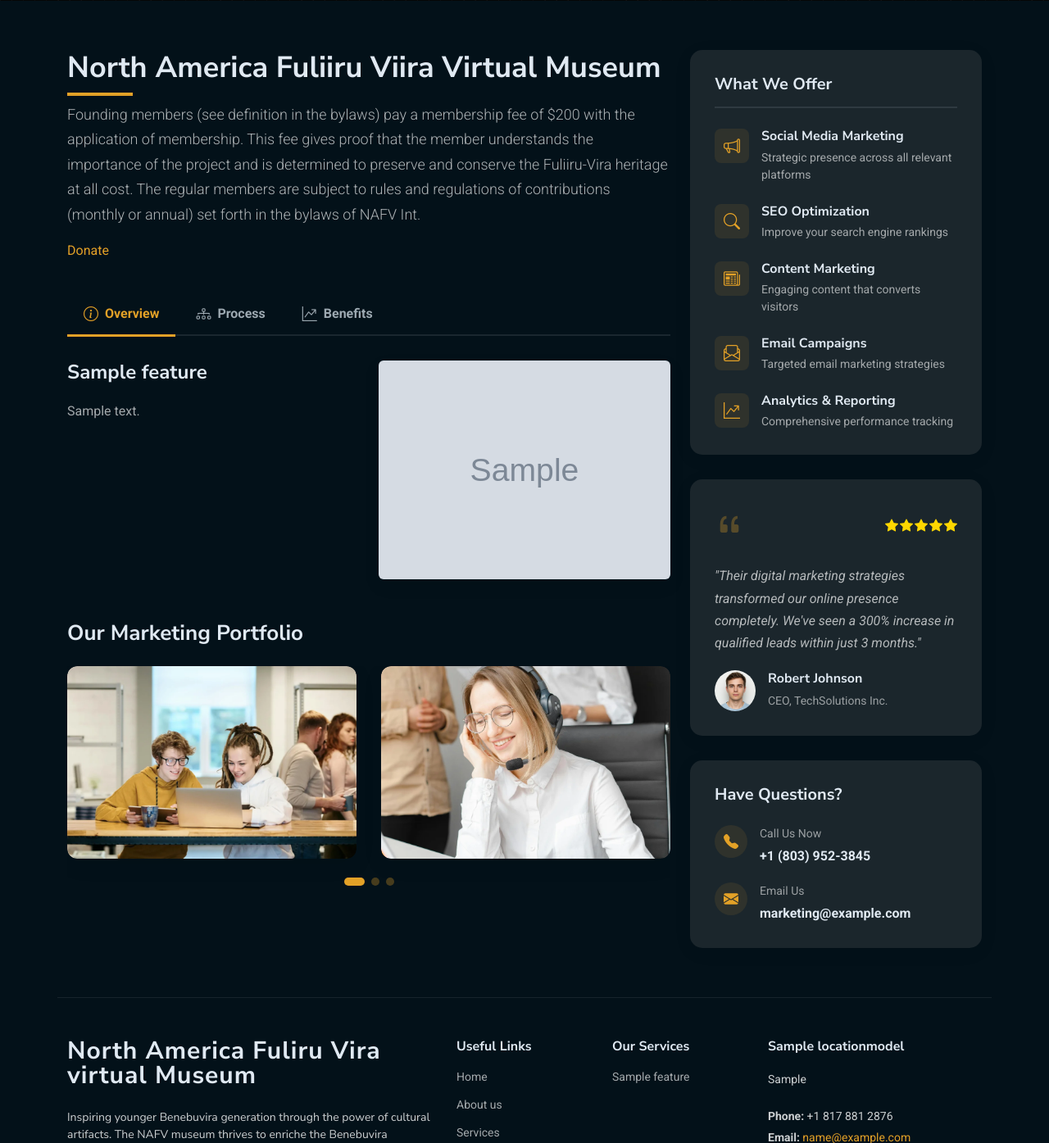
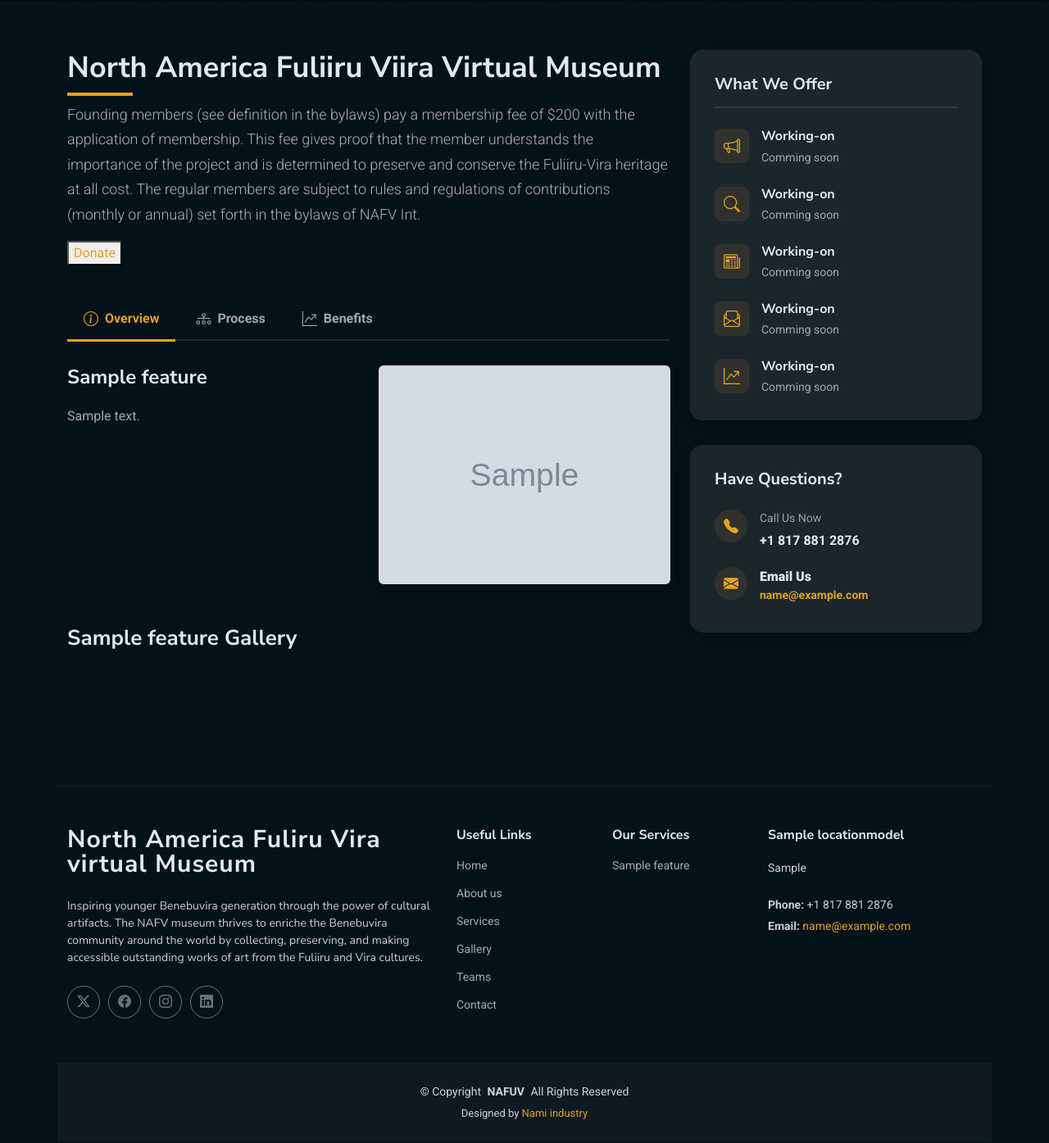
Before and after one commit to nami9090/Nami-industry-web-template---Django, a Django app: page /service-details/1/ in a window 1280 px wide. Shown: the part 363-1758 px from the top of the page at 82% size. After the commit the page ends 1729 px from the top, so only its background shows below. Run offline with Django 5.2, Linux system fonts and the light colour scheme; tables that the repository leaves empty hold one stand-in row (values such as "Sample post"); grey boxes marked "Sample" are stand-in pictures; some libraries are stand-ins or nearby versions.

Commit message:
pre-end service/id page

```diff
--- a/myapp/urls.py
+++ b/myapp/urls.py
@@ -1,4 +1,5 @@
 from django.urls import path
+from django.conf.urls import handler404
 from . import views
 
 urlpatterns = [
@@ -11,5 +12,10 @@ urlpatterns = [
     path('logout', views.logout, name='logout'),
     path('post/<str:pk>', views.post, name='post'),
     path('produit', views.produit_viz, name='produit'),
-    path('ajouter_produit', views.ajouter_image, name='ajouter_produit')
+    path('ajouter_produit', views.ajouter_image, name='ajouter_produit'),
+
+    #not in use
+    path('starter', views.starter_page, name='starter')
+    #
 ]
+handler404 = 'views.custom_404'
--- a/myapp/views.py
+++ b/myapp/views.py
@@ -79,11 +79,23 @@ def service(request, pk):
     locations = LocationModel.objects.all()
     emails = EmailModel.objects.all()
     features = Feature.objects.all()
+    galleryArtSociety = ArtSocietyModel.objects.all()
+    languageCusts =  LanguageCustomsModel.objects.all()
+    fuliruGallerys = FuliruGalleyModel.objects.all()
+    viraGallerys = ViraGalleyModel.objects.all()
+    elements = More_Culture.objects.all()
+    emails = EmailModel.objects.all()
     context = {
         'feature':feature,
         'locations':locations,
         'emails':emails,
-        'features':features
+        'features':features,
+        'artGallery':galleryArtSociety,
+        'language':languageCusts,
+        'fuliru':fuliruGallerys,
+        'vira':viraGallerys,
+        'element':elements,
+        'emails':emails
     }
     return render(request, 'service-details.html', context)
 
@@ -149,3 +161,11 @@ def produit_viz(request):
 def more_culture(request):
     elements = More_Culture.objects.all()
     return render(request,'index.html', {'elements':elements})
+
+def starter_page(request):
+    return render(request, 'starter-page.html')
+
+from django.shortcuts import render
+
+def custom_404(request, exception):
+    return render(request, '404.html', status=404)
--- a/myproject/settings.py
+++ b/myproject/settings.py
@@ -28,11 +28,12 @@ SECRET_KEY = 'django-insecure-y!9vfll!c1g2#k_j^k)99hri%n&x%eh(zn)x=108e#xuwvda#f
 
 # SECURITY WARNING: don't run with debug turned on in production!
 
-DEBUG = True
+DEBUG = False
 
 ALLOWED_HOSTS = [
     # 'nami-industry-web-template-django.onrender.com'
     # 'nafuv.org'
+    '*'
 ]
 
 
--- a/templates/service-details.html
+++ b/templates/service-details.html
@@ -94,7 +94,9 @@
                 <p class="lead">
                   Founding members (see definition in the bylaws) pay a membership fee of $200 with the application of membership. This fee gives proof that the member understands the importance of the project and is determined to preserve and conserve the Fuliiru-Vira heritage at all cost. The regular members are subject to rules and regulations of contributions (monthly or annual) set forth in the bylaws of NAFV Int.
                 </p>
+                <button>
                   <a class="btn-getstarted" href="/#contact">Donate</a>
+                </button>
               </div>
 
               <div class="service-tabs" data-aos="fade-up" data-aos-delay="200">
@@ -120,6 +122,7 @@
 
                   <div class="tab-pane fade show active" id="service-details-tab-1" role="tabpanel" aria-labelledby="overview-tab">
                     <div class="row">
+                      <!--OVERVIEW-->
                       <div class="col-md-6">
                         <div class="content-block">
                           <h3>{{feature.name}}</h3>
@@ -134,6 +137,7 @@
 
                   <div class="tab-pane fade" id="service-details-tab-2" role="tabpanel" aria-labelledby="process-tab">
                     <div class="process-timeline">
+                      <!--PROCESS TAB-->
                       <div class="timeline-item">
                         <div class="timeline-marker">01</div>
                         <div class="timeline-content">
@@ -142,41 +146,19 @@
                         </div>
                       </div>
 
-                      <div class="timeline-item">
-                        <div class="timeline-marker">02</div>
-                        <div class="timeline-content">
-                          <h4>Strategy Development</h4>
-                          <p>Creating comprehensive marketing strategies tailored to your specific business objectives and target demographics.</p>
-                        </div>
-                      </div>
-
-                      <div class="timeline-item">
-                        <div class="timeline-marker">03</div>
-                        <div class="timeline-content">
-                          <h4>Implementation</h4>
-                          <p>Executing the marketing plan across various channels with precise targeting and creative content delivery.</p>
-                        </div>
-                      </div>
-
-                      <div class="timeline-item">
-                        <div class="timeline-marker">04</div>
-                        <div class="timeline-content">
-                          <h4>Analysis &amp; Optimization</h4>
-                          <p>Continuous monitoring, data analysis, and strategy refinement to maximize ROI and campaign effectiveness.</p>
-                        </div>
-                      </div>
                     </div>
                   </div>
 
                   <div class="tab-pane fade" id="service-details-tab-3" role="tabpanel" aria-labelledby="benefits-tab">
+                    <!--BENEFITS-->
                     <div class="row g-4">
                       <div class="col-md-6">
                         <div class="benefit-card">
                           <div class="benefit-icon">
                             <i class="bi bi-graph-up"></i>
                           </div>
-                          <h4>Increased Brand Visibility</h4>
-                          <p>Expand your digital footprint and reach more potential customers through targeted marketing efforts.</p>
+                          <h4>Work-on</h4>
+                          <p>Waiting...</p>
                         </div>
                       </div>
                       <div class="col-md-6">
@@ -184,8 +166,8 @@
                           <div class="benefit-icon">
                             <i class="bi bi-people"></i>
                           </div>
-                          <h4>Higher Engagement Rates</h4>
-                          <p>Create meaningful connections with your audience through relevant and compelling content strategies.</p>
+                          <h4>Work-on</h4>
+                          <p>Waiting...</p>
                         </div>
                       </div>
                       <div class="col-md-6">
@@ -193,8 +175,8 @@
                           <div class="benefit-icon">
                             <i class="bi bi-cash-coin"></i>
                           </div>
-                          <h4>Improved ROI</h4>
-                          <p>Maximize your marketing budget with data-driven campaigns that deliver measurable results.</p>
+                          <h4>Work-on</h4>
+                          <p>Waiting...</p>
                         </div>
                       </div>
                       <div class="col-md-6">
@@ -202,8 +184,8 @@
                           <div class="benefit-icon">
                             <i class="bi bi-bar-chart-line"></i>
                           </div>
-                          <h4>Data-Driven Decisions</h4>
-                          <p>Make informed marketing choices based on comprehensive analytics and performance metrics.</p>
+                          <h4>Work-on</h4>
+                          <p>Waiting...</p>
                         </div>
                       </div>
                     </div>
@@ -212,7 +194,7 @@
               </div>
 
               <div class="service-gallery" data-aos="fade-up" data-aos-delay="300">
-                <h3>Our Marketing Portfolio</h3>
+                <h3>{{feature.name}} Gallery</h3>
                 <div class="service-details-slider swiper init-swiper">
                   <script type="application/json" class="swiper-config">
                     {
@@ -236,40 +218,64 @@
                     }
                   </script>
                   <div class="swiper-wrapper">
+                    {% for element in artGallery %}
+                      {% if feature.name == element.title %}
                         <div class="swiper-slide">
                           <div class="portfolio-item">
-                        <img src="{% static 'assets/img/services/services-2.webp'%}" alt="" class="img-fluid" loading="lazy">
+                            <img src="{{ element.image.url }}" alt="" class="img-fluid" loading="lazy">
                             <div class="portfolio-info">
-                          <h5>Social Media Campaign</h5>
-                          <p>Increased engagement by 187%</p>
+                              <h5>{{ element.title }}</h5>
+                              <p>{{ element.description }}</p>
                             </div>
                           </div>
                         </div>
+                      {% endif %}
+                    {% endfor %}
+                    {% for element in language %}
+                      {% if feature.name == element.title %}
                       <div class="swiper-slide">
                         <div class="portfolio-item">
-                        <img src="{% static 'assets/img/services/services-4.webp'%}" alt="" class="img-fluid" loading="lazy">
+                          <img src="{{ element.image.url }}" alt="" class="img-fluid" loading="lazy">
                           <div class="portfolio-info">
-                          <h5>SEO Optimization</h5>
-                          <p>Ranked #1 for target keywords</p>
+                            <h5>{{ element.title }}</h5>
+                            <p>{{ element.description }}</p>
                           </div>
                         </div>
                       </div>
+                      {% endif %}
+                    {% endfor %}
+                    {% for element in fuliru %}
+                      {% if feature.name == element.title %}
                         <div class="swiper-slide">
                           <div class="portfolio-item">
-                        <img src="{% static 'assets/img/services/services-10.webp'%}" alt="" class="img-fluid" loading="lazy">
+                            <img src="{{ element.image.url }}" alt="" class="img-fluid" loading="lazy">
                             <div class="portfolio-info">
-                          <h5>Content Marketing</h5>
-                          <p>200% increase in organic traffic</p>
+                              <h5>{{ element.title }}</h5>
+                              <p>{{ element.description }}</p>
                             </div>
                           </div>
                         </div>
+                      {% endif %}
+                    {% endfor %}
+                    {% for element in vira %}
+                      {% if feature.name == element.title %}
+                        <div class="swiper-slide">
+                          <div class="portfolio-item">
+                            <img src="{{ element.image.url }}" alt="" class="img-fluid" loading="lazy">
+                            <div class="portfolio-info">
+                              <h5>{{ element.title }}</h5>
+                              <p>{{ element.description }}</p>
+                            </div>
+                          </div>
+                        </div>
+                      {% endif %}
+                    {% endfor %}
                   </div>
                   <div class="swiper-pagination"></div>
                 </div>
               </div>
             </div>
           </div>
-
           <div class="col-lg-4 order-lg-2 order-1">
 
             <div class="service-sidebar" data-aos="fade-left">
@@ -286,42 +292,42 @@
                   <li>
                     <i class="bi bi-megaphone"></i>
                     <div>
-                      <h5>Social Media Marketing</h5>
-                      <p>Strategic presence across all relevant platforms</p>
+                      <h5>Working-on</h5>
+                      <p>Comming soon</p>
                     </div>
                   </li>
                   <li>
                     <i class="bi bi-search"></i>
                     <div>
-                      <h5>SEO Optimization</h5>
-                      <p>Improve your search engine rankings</p>
+                      <h5>Working-on</h5>
+                      <p>Comming soon</p>
                     </div>
                   </li>
                   <li>
                     <i class="bi bi-newspaper"></i>
                     <div>
-                      <h5>Content Marketing</h5>
-                      <p>Engaging content that converts visitors</p>
+                      <h5>Working-on</h5>
+                      <p>Comming soon</p>
                     </div>
                   </li>
                   <li>
                     <i class="bi bi-envelope-paper"></i>
                     <div>
-                      <h5>Email Campaigns</h5>
-                      <p>Targeted email marketing strategies</p>
+                      <h5>Working-on</h5>
+                      <p>Comming soon</p>
                     </div>
                   </li>
                   <li>
                     <i class="bi bi-graph-up-arrow"></i>
                     <div>
-                      <h5>Analytics &amp; Reporting</h5>
-                      <p>Comprehensive performance tracking</p>
+                      <h5>Working-on</h5>
+                      <p>Comming soon</p>
                     </div>
                   </li>
                 </ul>
               </div>
 
-              <div class="testimonial-card" data-aos="fade-up" data-aos-delay="300">
+              <!--<div class="testimonial-card" data-aos="fade-up" data-aos-delay="300">
                 <div class="testimonial-header">
                   <i class="bi bi-quote"></i>
                   <div class="rating">
@@ -342,7 +348,7 @@
                     <span>CEO, TechSolutions Inc.</span>
                   </div>
                 </div>
-              </div>
+              </div>-->
 
               <div class="contact-info" data-aos="fade-up" data-aos-delay="400">
                 <h4>Have Questions?</h4>
@@ -350,14 +356,15 @@
                   <i class="bi bi-telephone-fill"></i>
                   <div>
                     <span>Call Us Now</span>
-                    <p>+1 (803) 952-3845</p>
+                    <p>+1 817 881 2876</p>
                   </div>
                 </div>
                 <div class="contact-method">
                   <i class="bi bi-envelope-fill"></i>
                   <div>
-                    <span>Email Us</span>
-                    <p>marketing@example.com</p>
+                    {% for email in emails %}
+                    <p><strong>Email Us</strong> <span> <a href="mailto:"{{ email.email_address }}>{{ email.email_address }}</a></span></p>
+                    {% endfor %}
                   </div>
                 </div>
               </div>
```
Also changed, not shown: templates/404.html (added, +19 -0 lines), templates/index.html (+0 -38 lines), templates/starter-page.html (renamed from strategy/starter-page.html, +27 -43 lines), media/images/logo.png (added). Lines whose indentation alone changed are shown as unchanged.
